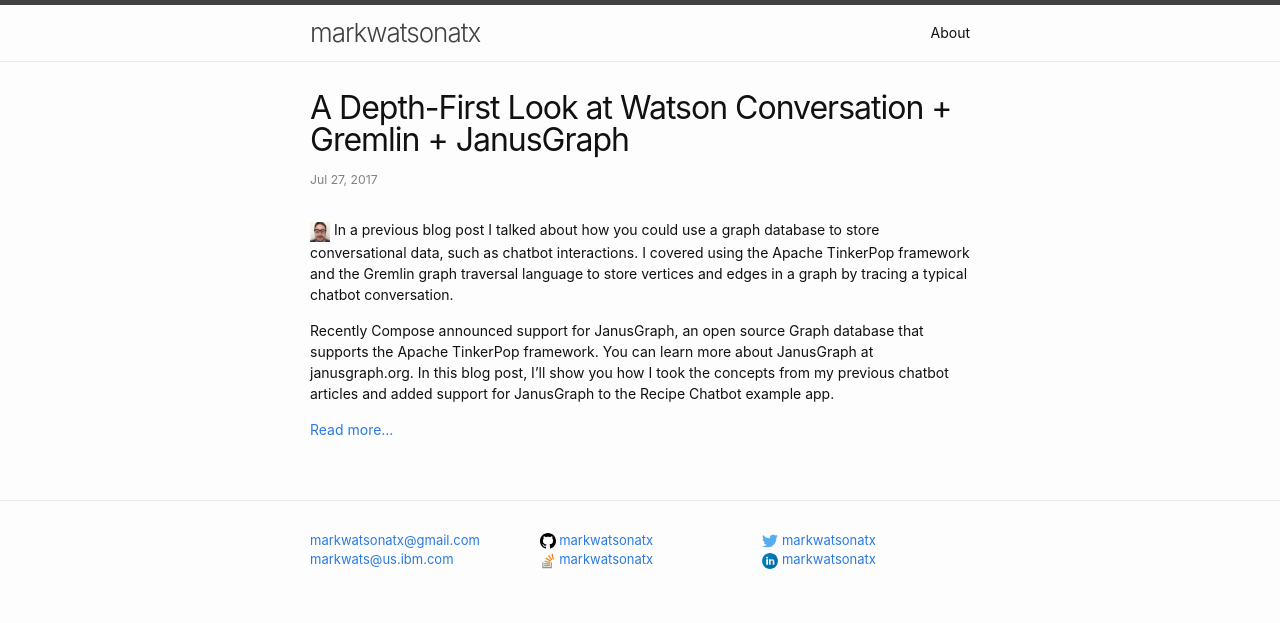
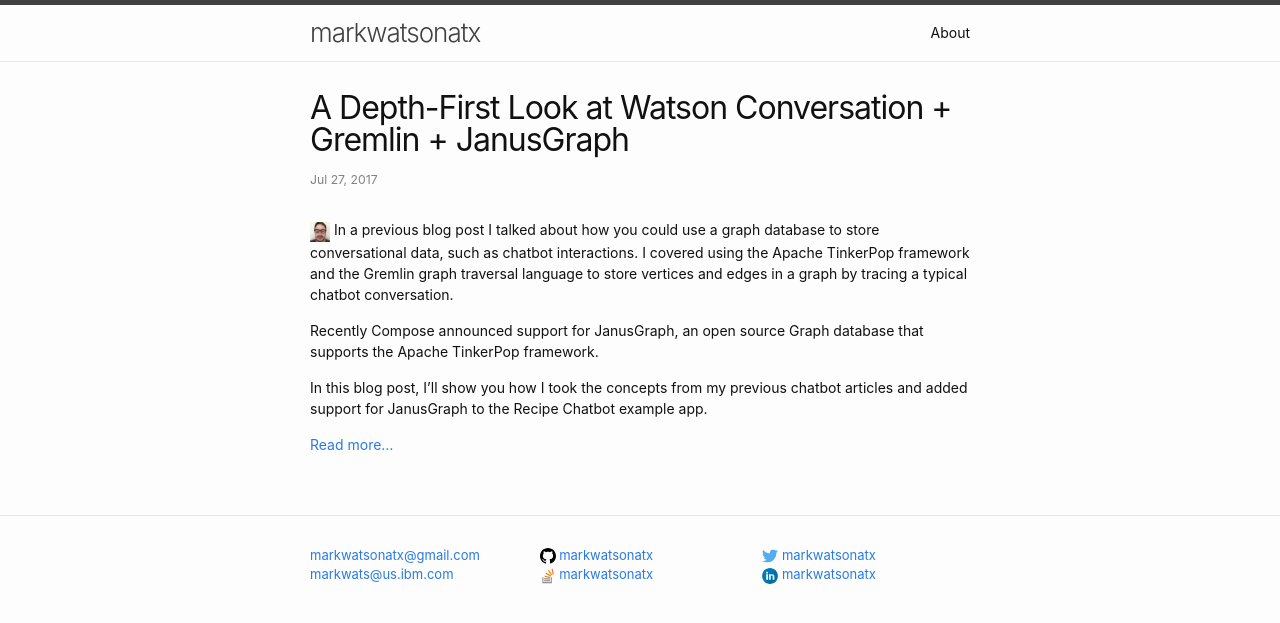
Before and after one commit to markwatsonatx/markwatsonatx.github.io, a Jekyll site: the page built from _posts/2017-07-27-watson-recipe-bot-janusgraph.markdown, in a window 1280 px wide. Shown: the top 623 px of the page. Built offline with Jekyll 4.4.1, drawn with Linux system fonts in a browser that asks for light colours.

```diff
--- a/_posts/2017-07-27-watson-recipe-bot-janusgraph.markdown
+++ b/_posts/2017-07-27-watson-recipe-bot-janusgraph.markdown
@@ -16,7 +16,8 @@
 
 ![Super Official](/img/profile1.jpg){: .post-content-profile } In a previous blog post I talked about how you could use a graph database to store conversational data, such as chatbot interactions. I covered using the Apache TinkerPop framework and the Gremlin graph traversal language to store vertices and edges in a graph by tracing a typical chatbot conversation.
 
-Recently Compose announced support for JanusGraph, an open source Graph database that supports the Apache TinkerPop framework. You can learn more about JanusGraph at janusgraph.org.
+Recently Compose announced support for JanusGraph, an open source Graph database that supports the Apache TinkerPop framework.
+
 In this blog post, I’ll show you how I took the concepts from my previous chatbot articles and added support for JanusGraph to the Recipe Chatbot example app.
 
 [Read more...](https://medium.com/ibm-watson-data-lab/a-depth-first-look-at-watson-conversation-gremlin-janusgraph-42be16335eef)
```
